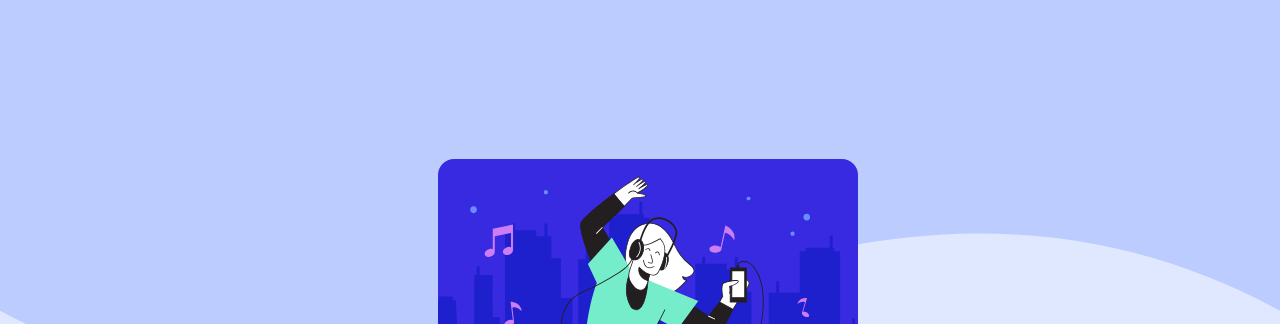
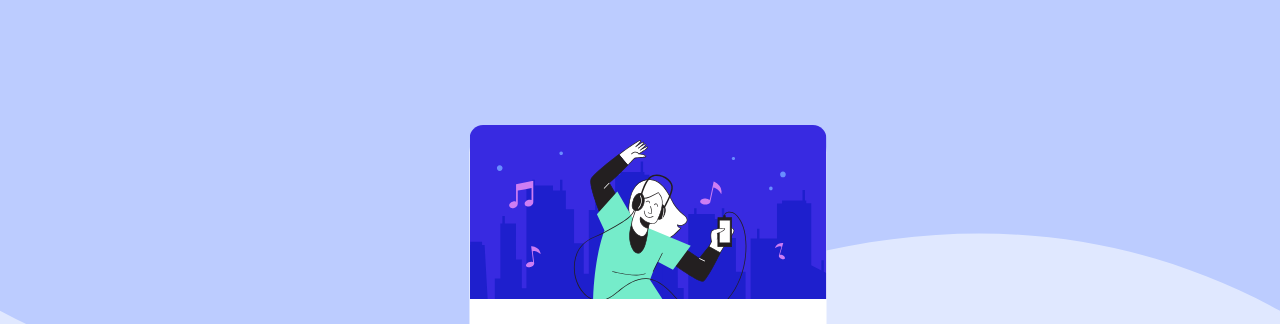
Before and after one commit to HussooB/Order-summary-component-main, a plain HTML site: page index.html in a window 1280 px wide. Shown: the top 324 px of the page. Drawn offline with Linux system fonts and the light colour scheme.

Commit message:
Updated CSS

```diff
--- a/style.css
+++ b/style.css
@@ -22,7 +22,6 @@ body{
 
 }
 .big-container{
-  margin-top: 10rem;
   height: auto;
   width:auto;
   max-width:420px;
@@ -31,6 +30,7 @@ body{
   flex-direction: column;
   align-items: center;
   border-radius: 2rem;
+  scale: 0.85;
 }
 .content{
   display: flex;
```
